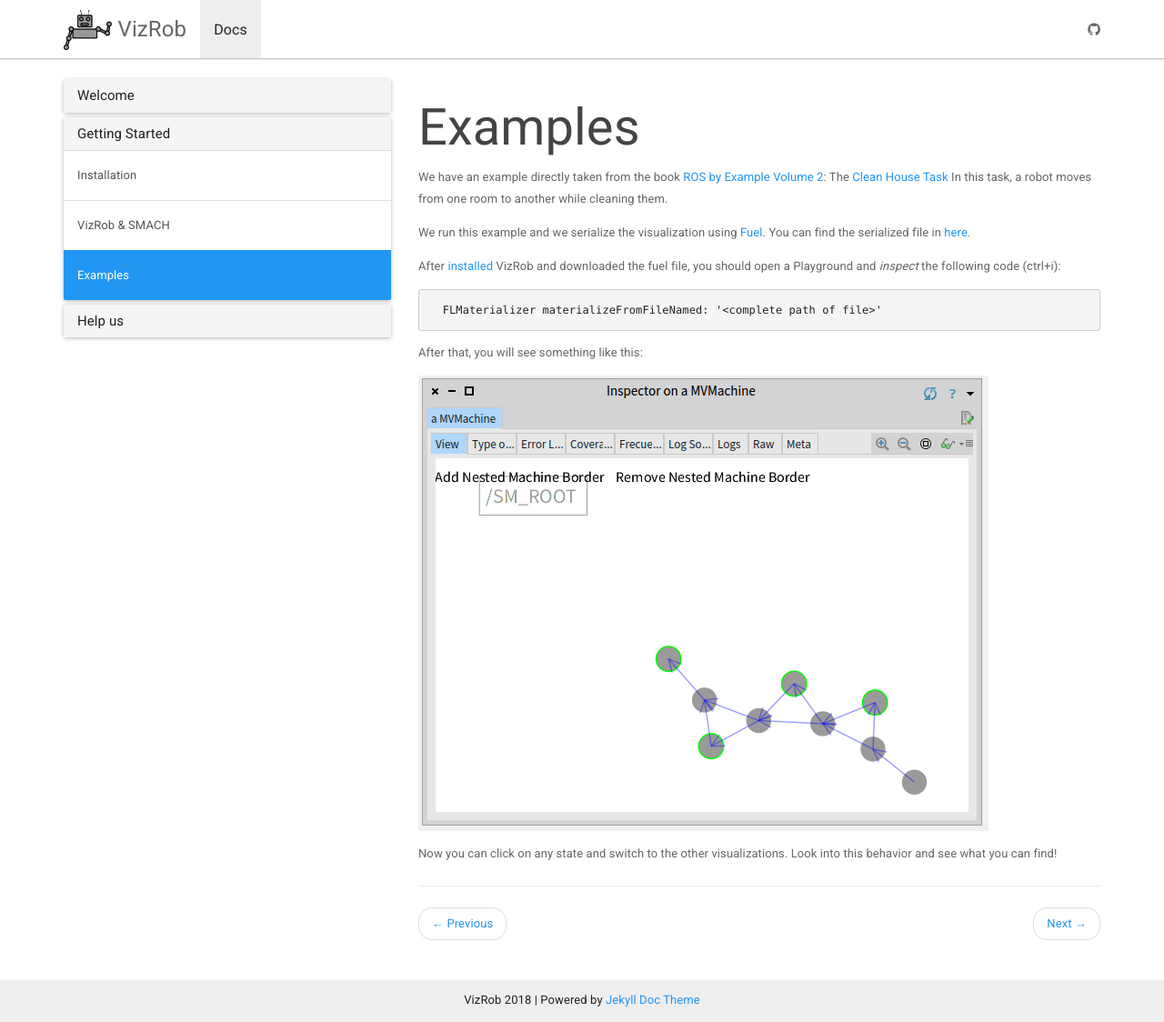
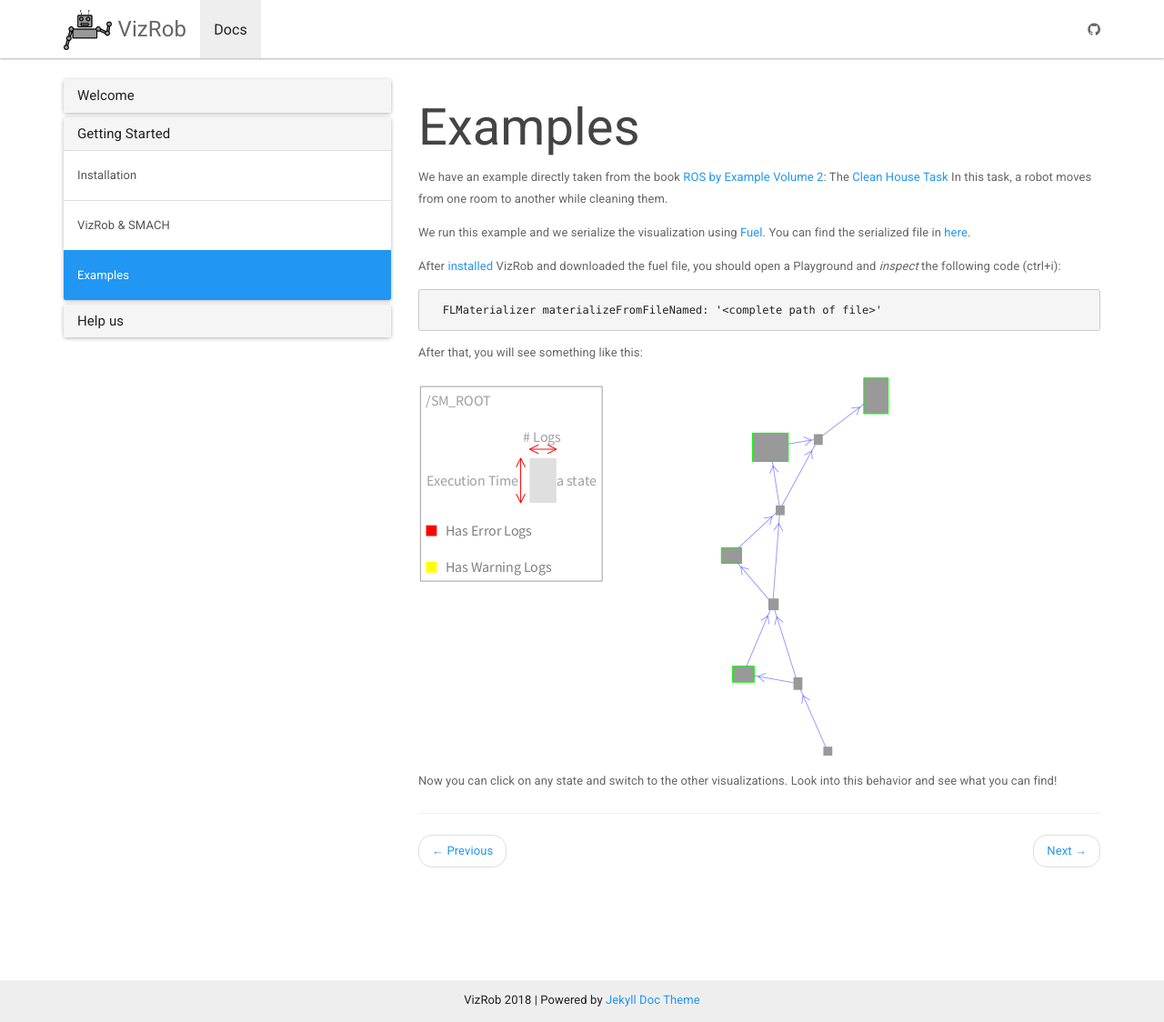
Before and after one commit to mcamp/VizRob, a Jekyll site: the page built from _docs/installation/examples.md, in a window 1280 px wide and 1124 px high. Shown: the whole window at 91% size. Built offline with Jekyll 4.4.1, drawn with Linux system fonts in a browser that asks for light colours; nearby versions of some CDN libraries.

Commit message:
new video and new example picture with new version of vizrob

```diff
--- a/index.html
+++ b/index.html
@@ -27,7 +27,7 @@
             </blockquote>
         </div>
         <div class="col-md-6 text-center">
-            <iframe width="600" height="400" src="https://www.youtube.com/embed/xtWPJ_uxPXE"/>
+            <iframe width="600" height="400" src="https://www.youtube.com/embed/YVkJhO78Z30"/>
         </div>
     </div>
 
```
Also changed, not shown: img/vizrob/clean_house_rbx2.png.
